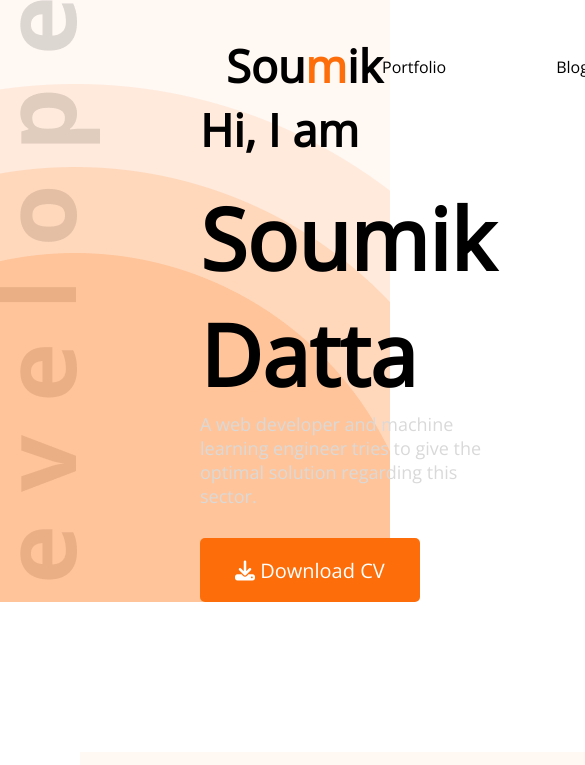
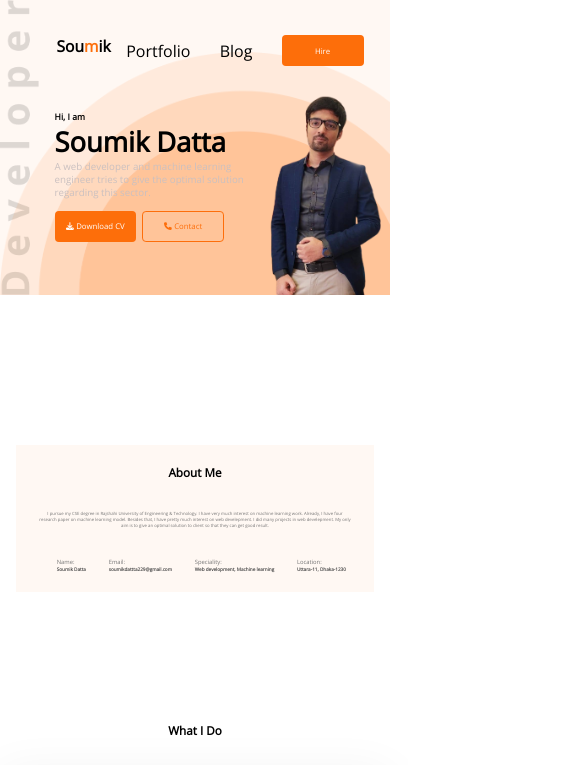
Before and after one commit to Soumik77/My-Portfolio, a plain HTML site: page index.html in a window 390 px wide. Shown: the top 765 px of the page, 585 px wide, since content can reach past the window. Drawn offline with nearby package versions, Linux system fonts and the light colour scheme.

Commit message:
Responive

```diff
--- a/index.html
+++ b/index.html
@@ -38,12 +38,20 @@
                 <h3 class="banner-subtitle">Hi, I am </h3>
                 <h1 class="banner-title">Soumik Datta</h1>
                 <p class="banner-description">A web developer and machine learning engineer tries to give the optimal solution regarding this sector.</p>
-                <a href="">
-                    <button class="hire">
+                <div class="button">
+                    <a href="">
+                        <button class="hire">
                         <i class="fa-solid fa-download fa-flip"></i>
-                  Download CV
+                      Download CV
                     </button>
-                </a>
+                    </a>
+                    <a href="">
+                        <button class="hire1">
+                            <i class="fa-solid fa-phone fa-beat"></i>
+                      Contact
+                    </button>
+                    </a>
+                </div>
             </div>
             <img src="images/sou.png" alt="my_image" class="image-1">
 
--- a/styles/style.css
+++ b/styles/style.css
@@ -1,5 +1,5 @@
 * {
-    margin: 0px;
+    margin: 0px auto;
     font-family: 'Open Sans';
     padding: 0px;
 }
@@ -7,6 +7,7 @@
 nav {
     display: flex;
     justify-content: space-between;
+    align-items: center;
 }
 
 .header {
@@ -14,18 +15,21 @@ nav {
     background-image: url('../images/header_bg.png'), url('../images/developer.png');
     background-repeat: no-repeat;
     background-position: bottom right, left;
+    background-size: contain;
+    width: 100%;
+    height: 5%;
 }
 
 .nav-title {
-    margin-left: 226px;
-    margin-top: 35px;
+    margin-left: 14.5vw;
+    margin-top: 3.5vw;
     font-weight: 800;
-    font-size: 45px;
+    font-size: 4vw;
 }
 
 nav li {
     list-style: none;
-    margin-right: 110px;
+    margin-right: 7.5vw;
     margin-top: 35px;
 }
 
@@ -36,13 +40,13 @@ nav ul {
 
 .hire {
     background-color: #FD6E0A;
-    height: 64px;
+    height: 4vw;
     text-decoration: none;
-    font-size: 20px;
+    font-size: 1.3vw;
     color: white;
     border-radius: 5px;
     border: 0px;
-    padding: 18px 35px;
+    padding: 14px 28px;
 }
 
 .primary-color {
@@ -59,31 +63,50 @@ ul li a {
 
 .banner {
     display: flex;
-    margin: 0 200px;
+    margin: 0 14vw;
     align-items: center;
 }
 
 .banner .banner-title {
     font-weight: 700;
-    font-size: 85px;
+    font-size: 7vw;
 }
 
 .banner-subtitle {
-    font-size: 45px;
+    font-size: 2.2vw;
     font-weight: 600;
-    margin-bottom: 20px;
 }
 
 .banner-description {
-    color: #D9D9D9;
-    font-size: 18px;
+    color: rgb(202, 192, 192);
+    font-size: 1.5vw;
     font-weight: 400;
-    margin-bottom: 30px;
+    margin-bottom: 3vw;
 }
 
 .image-1 {
-    width: 160%;
-    height: 160%;
+    width: 75%;
+    height: 100%;
+    margin-top: 4.5vw;
+}
+
+.hire1 {
+    color: #FD6E0A;
+    background-color: transparent;
+    border: 1px solid #FD6E0A;
+    text-decoration: none;
+    font-size: 1.3vw;
+    border-radius: 5px;
+    padding: 14px 28px;
+    height: 4vw;
+}
+
+.button {
+    display: flex;
+    gap: 1.5vw;
+    justify-content: space-around;
+    margin-right: 11vw;
+    padding-bottom: 2vw;
 }
 
 
@@ -96,24 +119,23 @@ ul li a {
 }
 
 .about {
-    padding: 100px 106px;
+    padding: 5vw 6vw;
     background-color: #FFF8F3;
+    margin-top: 150px;
+    width: 80%;
+    height: auto;
     align-items: center;
-    margin-top: 150px;
-    width: 800px;
-    height: 260px;
-    margin-left: 80px;
 }
 
 .section-title {
     text-align: center;
-    font-size: 35px;
+    font-size: 3vw;
     margin-bottom: 30px;
 }
 
 .section-description {
     color: #757575;
-    font-size: 16px;
+    font-size: 1.1vw;
     margin-bottom: 30px;
     text-align: center;
 }
@@ -128,12 +150,12 @@ ul li a {
 }
 
 .about-info .info-title {
-    font-size: 18px;
+    font-size: 1.5vw;
     color: #757575;
 }
 
 .info-description {
-    font-size: 14px;
+    font-size: 1.2vw;
     font-weight: bold;
     color: #474747;
 }
@@ -159,7 +181,7 @@ ul li a {
 
 .skill-title {
     font-weight: 700;
-    font-size: 20px;
+    font-size: 3vw;
     margin-top: 30px;
     margin-bottom: 20px;
 }
@@ -171,6 +193,11 @@ ul li a {
 .summary-res {
     margin-top: 130px;
     align-items: center;
+}
+
+.button {
+    display: flex;
+    justify-content: space-around;
 }
 
 .res {
@@ -205,8 +232,8 @@ ul li a {
 }
 
 .resume-btn {
-    margin-top: 50px;
-    margin-left: 510px;
+    margin-top: 2.5vw;
+    text-align: center;
 }
 
 .img {
@@ -223,9 +250,13 @@ ul li a {
     margin-top: 100px;
     display: flex;
     gap: 100px;
-    justify-content: space-around;
+    justify-content: space-between;
     background-color: #fff8f3;
-    padding: 130px 200px;
+    padding: 5vw 14vw;
+}
+
+.contact-section h2 {
+    text-align: center;
 }
 
 .contact-section input[type="text"],
@@ -242,10 +273,62 @@ input {
 }
 
 .contact-section p {
-    margin-top: 30px;
+    margin-top: 1vw;
 }
 
 .so {
     margin-left: 10px;
     margin-top: 30px;
 }
+
+
+/* Responsive */
+
+@media screen and (max-width:576px) {
+    .banner-description {
+        font-size: 2.5vw;
+    }
+    nav {
+        gap: 4vw;
+        align-items: center;
+    }
+    .nav-title {
+        margin-top: 6.5vw;
+    }
+    .hire {
+        background-color: #FD6E0A;
+        height: 8vw;
+        text-decoration: none;
+        font-size: 2vw;
+        color: white;
+        border-radius: 1vw;
+        border: 0px;
+        padding: 2vw 3vw;
+        width: 21vw;
+    }
+    .hire1 {
+        color: #FD6E0A;
+        background-color: transparent;
+        border: 1px solid #FD6E0A;
+        text-decoration: none;
+        font-size: 2vw;
+        border-radius: 1vw;
+        padding: 2vw 3vw;
+        width: 21vw;
+        height: 8vw;
+    }
+    .image-1 {
+        margin-left: -18vw;
+    }
+    .skills-container {
+        flex-direction: column;
+    }
+    .res {
+        flex-direction: column;
+    }
+    .contact-section {
+        flex-direction: column-reverse;
+    }
+}
+
+@media screen and (min-width:577px) and (max-width:992px) {}
```
Also changed, not shown: 1 other file.
